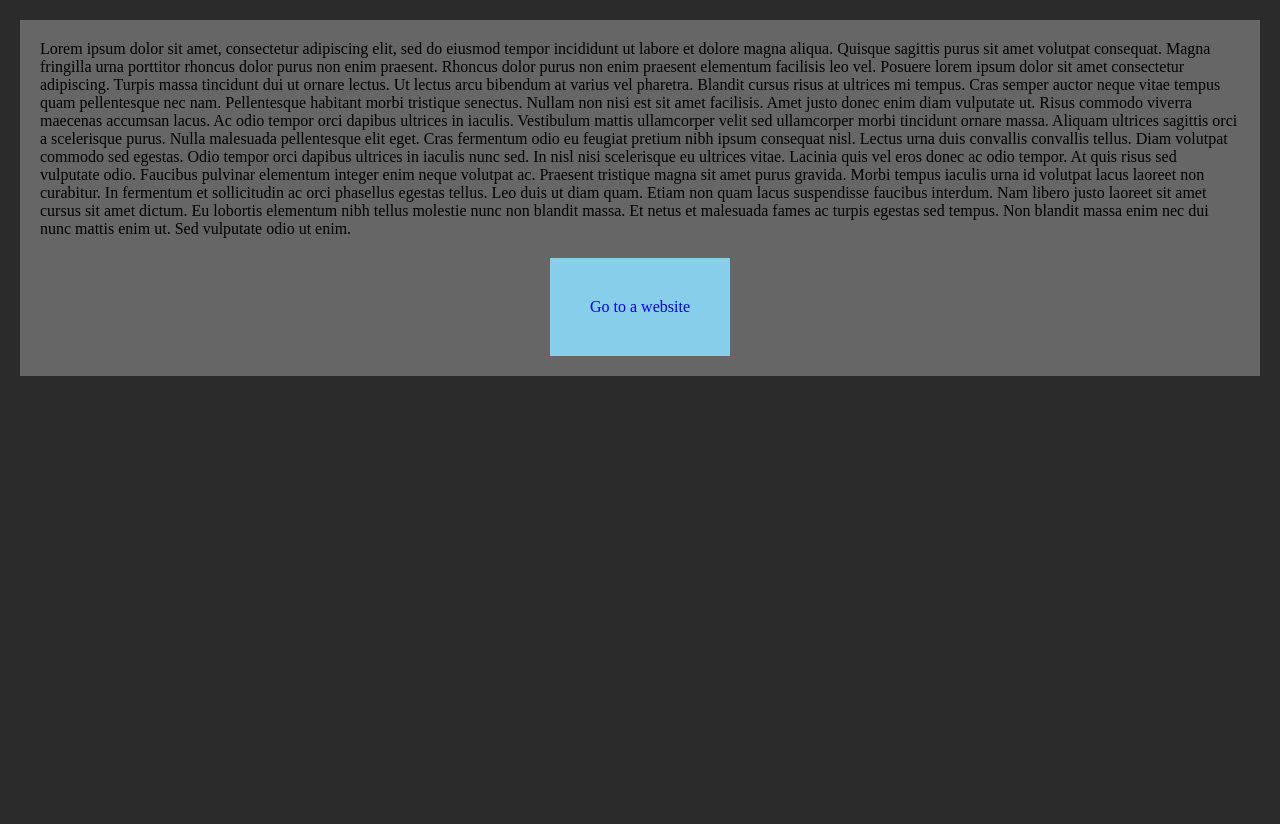
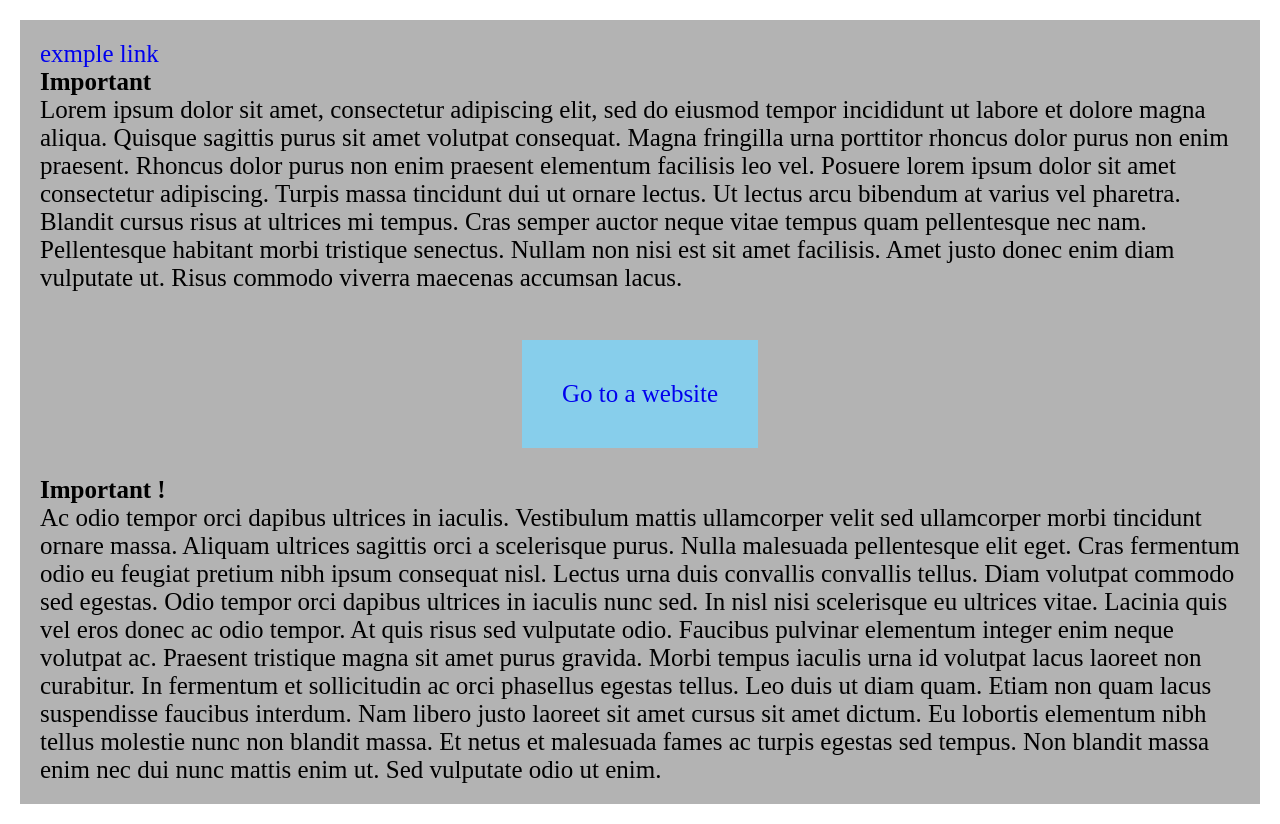
Before and after one commit to themmixproject/extension-test-project, a website built with webpack: page src/index.html in a window 1280 px wide. Before the commit the page ends 800 px from the top, so only its background shows below. Built offline with nearby package versions, Linux system fonts and the light colour scheme.

Commit message:
Updated layout, added new paragraph of sample text, added link at the start of document

```diff
--- a/src/index.html
+++ b/src/index.html
@@ -8,6 +8,8 @@
     </head>
     <body>
         <div id="app">
+            <a href="https://www.example.org">exmple link</a>
+            <h1>Important</h1>
             <p>
                 Lorem ipsum dolor sit amet, consectetur adipiscing elit, sed do
                 eiusmod tempor incididunt ut labore et dolore magna aliqua.
@@ -21,32 +23,37 @@
                 pellentesque nec nam. Pellentesque habitant morbi tristique
                 senectus. Nullam non nisi est sit amet facilisis. Amet justo
                 donec enim diam vulputate ut. Risus commodo viverra maecenas
-                accumsan lacus. Ac odio tempor orci dapibus ultrices in iaculis.
-                Vestibulum mattis ullamcorper velit sed ullamcorper morbi
-                tincidunt ornare massa. Aliquam ultrices sagittis orci a
-                scelerisque purus. Nulla malesuada pellentesque elit eget. Cras
-                fermentum odio eu feugiat pretium nibh ipsum consequat nisl.
-                Lectus urna duis convallis convallis tellus. Diam volutpat
-                commodo sed egestas. Odio tempor orci dapibus ultrices in
-                iaculis nunc sed. In nisl nisi scelerisque eu ultrices vitae.
-                Lacinia quis vel eros donec ac odio tempor. At quis risus sed
-                vulputate odio. Faucibus pulvinar elementum integer enim neque
-                volutpat ac. Praesent tristique magna sit amet purus gravida.
-                Morbi tempus iaculis urna id volutpat lacus laoreet non
-                curabitur. In fermentum et sollicitudin ac orci phasellus
-                egestas tellus. Leo duis ut diam quam. Etiam non quam lacus
-                suspendisse faucibus interdum. Nam libero justo laoreet sit amet
-                cursus sit amet dictum. Eu lobortis elementum nibh tellus
-                molestie nunc non blandit massa. Et netus et malesuada fames ac
-                turpis egestas sed tempus. Non blandit massa enim nec dui nunc
-                mattis enim ut. Sed vulputate odio ut enim.
+                accumsan lacus.
             </p>
-
+            <br />
             <div id="link-container">
                 <a href="https://www.example.com">
                     <div id="link">Go to a website</div>
                 </a>
             </div>
+            <br />
+            <h1>Important !</h1>
+            <p>
+                Ac odio tempor orci dapibus ultrices in iaculis. Vestibulum
+                mattis ullamcorper velit sed ullamcorper morbi tincidunt ornare
+                massa. Aliquam ultrices sagittis orci a scelerisque purus. Nulla
+                malesuada pellentesque elit eget. Cras fermentum odio eu feugiat
+                pretium nibh ipsum consequat nisl. Lectus urna duis convallis
+                convallis tellus. Diam volutpat commodo sed egestas. Odio tempor
+                orci dapibus ultrices in iaculis nunc sed. In nisl nisi
+                scelerisque eu ultrices vitae. Lacinia quis vel eros donec ac
+                odio tempor. At quis risus sed vulputate odio. Faucibus pulvinar
+                elementum integer enim neque volutpat ac. Praesent tristique
+                magna sit amet purus gravida. Morbi tempus iaculis urna id
+                volutpat lacus laoreet non curabitur. In fermentum et
+                sollicitudin ac orci phasellus egestas tellus. Leo duis ut diam
+                quam. Etiam non quam lacus suspendisse faucibus interdum. Nam
+                libero justo laoreet sit amet cursus sit amet dictum. Eu
+                lobortis elementum nibh tellus molestie nunc non blandit massa.
+                Et netus et malesuada fames ac turpis egestas sed tempus. Non
+                blandit massa enim nec dui nunc mattis enim ut. Sed vulputate
+                odio ut enim.
+            </p>
         </div>
     </body>
 </html>
--- a/src/scss/main.scss
+++ b/src/scss/main.scss
@@ -4,13 +4,13 @@
 @import "base/fonts";
 
 body {
-    background-color: rgb(43, 43, 43);
     margin: 0;
     padding: 0;
+    font-size: 25px;
 }
 #app {
     margin: 20px;
-    background-color: #666666;
+    background-color: #b3b3b3;
     padding: 20px
 }
 
```
